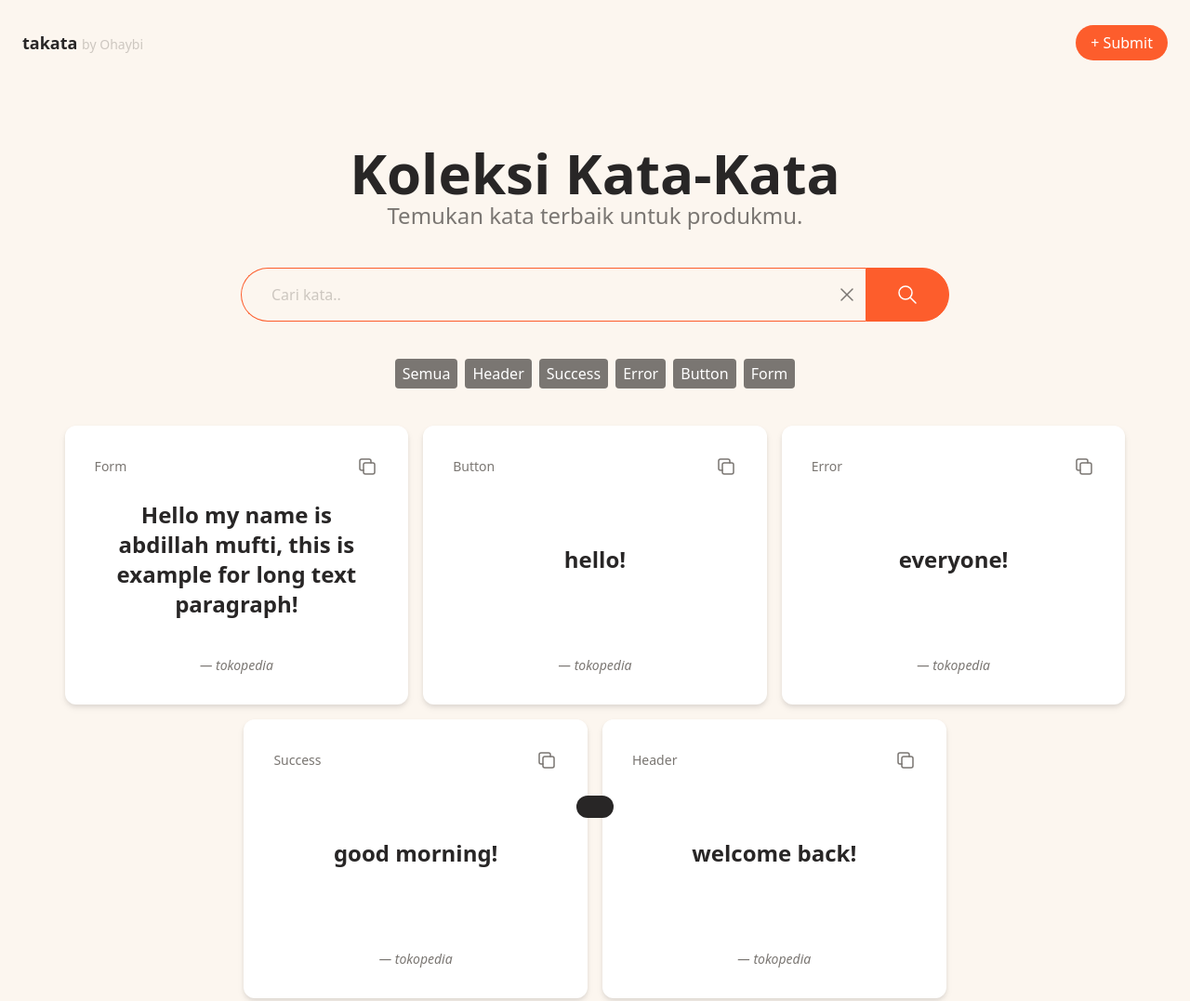
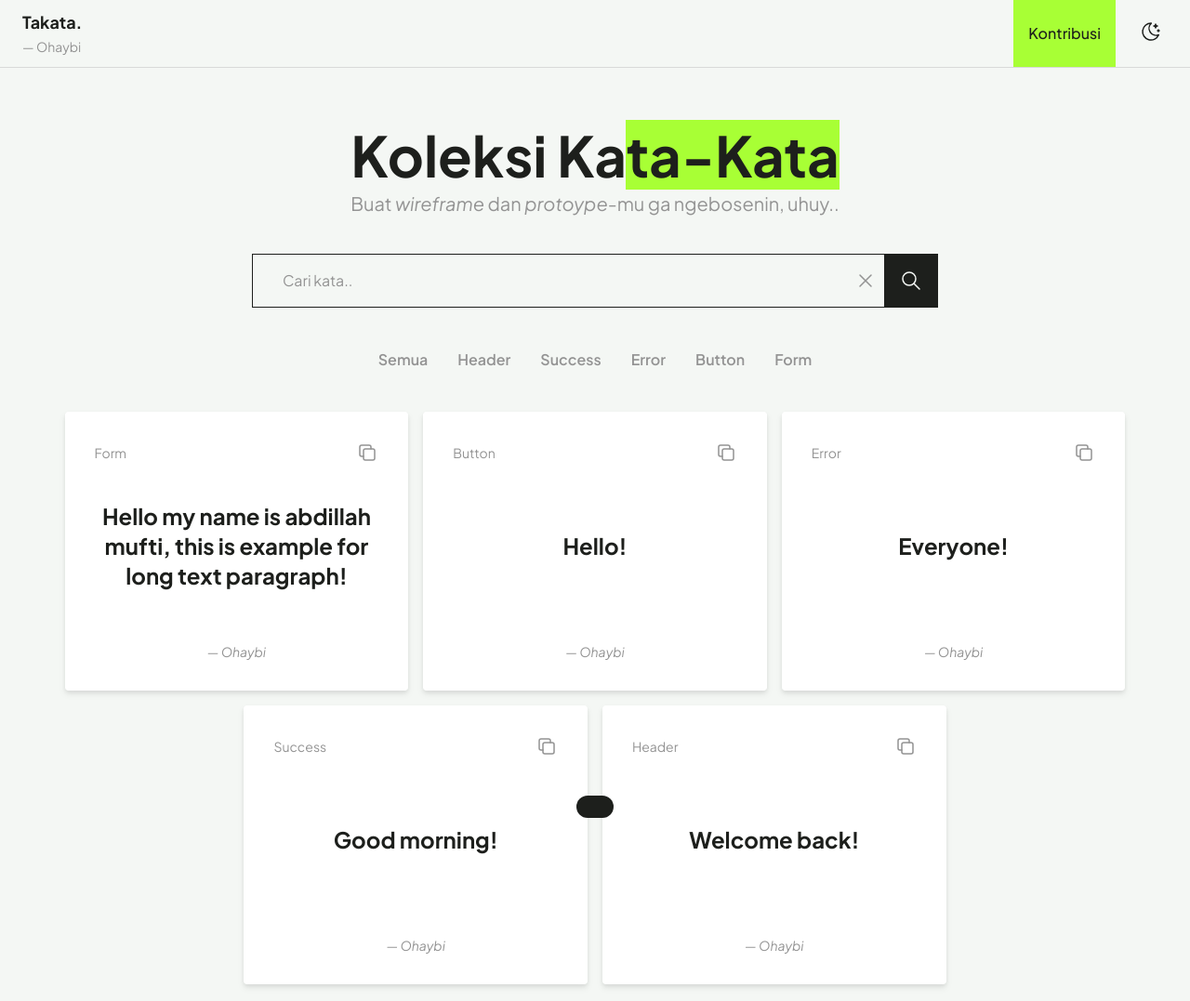
Before and after one commit to ohaybi/takata, a website: page index.html in a window 1280 px wide. Shown: the top 1077 px of the page at 93% size. Drawn offline with Linux system fonts and the light colour scheme.

Commit message:
update ui and add dark mode

```diff
--- a/index.html
+++ b/index.html
@@ -1,22 +1,59 @@
 <!DOCTYPE html>
-<html lang="en">
+<html lang="en" class="scroll-smooth">
   <head>
     <meta charset="UTF-8" />
     <meta http-equiv="X-UA-Compatible" content="IE=edge" />
     <meta name="viewport" content="width=device-width, initial-scale=1.0" />
     <title>Document</title>
 
+    <!-- Google Fonts -->
+    <link rel="preconnect" href="https://fonts.googleapis.com">
+    <link rel="preconnect" href="https://fonts.gstatic.com" crossorigin>
+    <link href="https://fonts.googleapis.com/css2?family=Plus+Jakarta+Sans:ital,wght@0,200;0,300;0,400;0,500;0,600;0,700;0,800;1,200;1,300;1,400;1,500;1,600;1,700;1,800&display=swap" rel="stylesheet">
+
     <link rel="stylesheet" href="dist/css/style.css" />
+    <script>
+      if (localStorage.theme === "dark" || (!("theme" in localStorage) && window.matchMedia("(prefers-color-scheme: dark)").matches)) {
+        document.documentElement.classList.add("dark");
+      } else {
+        document.documentElement.classList.remove("dark");
+      }
+    </script>
   </head>
-  <body class="scroll-smooth bg-whiteOrange text-black">
+  <body class="bg-putih text-hitam-100 min-h-screen dark:bg-hitam-100 dark:text-putih font-plus-jakarta">
     <!-- Navbar -->
-    <section id="navbar">
-      <div class="container py-8">
-        <div class="w-full flex justify-between items-center">
-          <h1 class="text-lg font-bold">takata <span class="text-sm text-light-gray font-normal">by Ohaybi</span> </h1>
-          <a href="#" class="duration-300 ease-in-out relative bottom-0 hover:bottom-1">
-            <span class="py-2 px-4 text-base text-white bg-primary rounded-full">+ Submit</span>
-          </a>
+    <section id="navbar" class="border-b border-hitam-10 dark:border-hitam-50">
+      <div class="container">
+        <div class="w-full py-2 md:py-0 flex justify-between items-center">
+          <div>
+            <h1 class="md:text-lg text-sm font-bold">Takata.</h1>
+            <span class="text-xs md:text-sm text-hitam-50 font-normal">— Ohaybi</span>
+          </div>
+          <div class="flex justify-center items-center">
+            <a href="#" class="py-6 px-4 text-xs md:text-base font-medium text-hitam-100 bg-primary mr-5 hidden md:block">
+              <span>Kontribusi</span>
+            </a>
+            <input type="checkbox" class="hidden" id="dark-toggle" />
+            <div>
+              <label for="dark-toggle">
+                <div class="relative flex h-9 w-9 cursor-pointer overflow-hidden rounded-full">
+                  <span class="toggle-icon mt-1 md:mt-0 absolute left-1/2 top-1 -translate-x-1/2 text-2xl transition-all duration-500 ease-in-out w-5 md:w-6">
+                    <svg xmlns="http://www.w3.org/2000/svg" class="icon icon-tabler icon-tabler-moon-stars" viewBox="0 0 24 24" stroke-width="1.5" stroke="#1D1F1C" fill="none" stroke-linecap="round" stroke-linejoin="round">
+                      <path stroke="none" d="M0 0h24v24H0z" fill="none"/>
+                      <path d="M12 3c.132 0 .263 0 .393 0a7.5 7.5 0 0 0 7.92 12.446a9 9 0 1 1 -8.313 -12.454z" />
+                      <path d="M17 4a2 2 0 0 0 2 2a2 2 0 0 0 -2 2a2 2 0 0 0 -2 -2a2 2 0 0 0 2 -2" />
+                      <path d="M19 11h2m-1 -1v2" />
+                    </svg>
+                    <svg xmlns="http://www.w3.org/2000/svg" class="icon icon-tabler icon-tabler-sun" viewBox="0 0 24 24" stroke-width="1.5" stroke="#F4F7F4" fill="none" stroke-linecap="round" stroke-linejoin="round">
+                      <path stroke="none" d="M0 0h24v24H0z" fill="none"/>
+                      <circle cx="12" cy="12" r="4" />
+                      <path d="M3 12h1m8 -9v1m8 8h1m-9 8v1m-6.4 -15.4l.7 .7m12.1 -.7l-.7 .7m0 11.4l.7 .7m-12.1 -.7l-.7 .7" />
+                    </svg>
+                  </span>
+                </div>
+              </label>
+            </div>
+          </div>
         </div>
       </div>
     </section>
@@ -24,10 +61,10 @@
 
     <!-- Hero -->
     <section id="hero-section">
-      <div class="container pt-16 pb-5">
+      <div class="container pt-8 md:pt-16 pb-5">
         <div class="w-full">
-          <h1 class="text-4xl md:text-6xl font-semibold text-center text-black">Koleksi Kata-Kata</h1>
-          <h3 class="text-lg md:text-2xl text-center text-gray">Temukan kata terbaik untuk produkmu.</h3>
+          <h1 class="text-2xl md:text-6xl font-bold text-center mb-2 capitalize">Koleksi Ka<span class="relative after:block after:absolute after:top-0 after:left-0 after:h-full after:w-0 after:-z-10 after:bg-primary after:animate-stabilo dark:text-hitam-100">ta-Kata</span></h1>
+          <h3 class="text-sm md:text-xl text-center text-hitam-50">Buat <span class="italic">wireframe</span> dan <span class="italic">protoype</span>-mu ga ngebosenin, uhuy..</h3>
         </div>
       </div>
     </section>
@@ -35,20 +72,20 @@
 
     <!-- Search Bar -->
     <section id="search-bar">
-      <form id="search-form" action="#" class="w-full flex justify-center items-center py-5">
+      <form id="search-form" action="#" class="w-full flex justify-center items-center py-2 md:py-5">
         <input type="text" name="search" id="search-input">
-        <a id="search-delete" class="cursor-pointer">
-          <svg xmlns="http://www.w3.org/2000/svg" class="icon icon-tabler icon-tabler-x" width="24" height="24" viewBox="0 0 24 24" stroke-width="1.5" stroke="#7A7672" fill="none" stroke-linecap="round" stroke-linejoin="round">
+        <button type="submit" id="search-submit" >
+          <svg xmlns="http://www.w3.org/2000/svg" class="icon icon-tabler icon-tabler-search" width="24" height="24" viewBox="0 0 24 24" stroke-width="1.5" fill="none" stroke-linecap="round" stroke-linejoin="round">
+          <path stroke="none" d="M0 0h24v24H0z" fill="none"/>
+          <circle cx="10" cy="10" r="7" />
+          <line x1="21" y1="21" x2="15" y2="15" />
+          </svg>
+        </button>
+        <button id="search-delete" class="cursor-pointer">
+          <svg xmlns="http://www.w3.org/2000/svg" class="icon icon-tabler icon-tabler-x" width="24" height="24" viewBox="0 0 24 24" stroke-width="1.5" fill="none" stroke-linecap="round" stroke-linejoin="round">
             <path stroke="none" d="M0 0h24v24H0z" fill="none"/>
             <line x1="18" y1="6" x2="6" y2="18" />
             <line x1="6" y1="6" x2="18" y2="18" />
-          </svg>
-        </a>
-        <button type="submit" id="search-submit" >
-          <svg xmlns="http://www.w3.org/2000/svg" class="icon icon-tabler icon-tabler-search" width="24" height="24" viewBox="0 0 24 24" stroke-width="1.5" stroke="#ffffff" fill="none" stroke-linecap="round" stroke-linejoin="round">
-          <path stroke="none" d="M0 0h24v24H0z" fill="none"/>
-          <circle cx="10" cy="10" r="7" />
-          <line x1="21" y1="21" x2="15" y2="15" />
           </svg>
         </button>
       </form>
@@ -57,8 +94,8 @@
 
     <!-- Category -->
     <section id="category-list">
-      <div class="container py-5">
-        <div class="category-button-wrap w-full flex justify-center items-center flex-wrap gap-2 mx-auto"></div>
+      <div class="container py-2 md:py-5">
+        <div class="category-button-wrap w-full flex justify-center items-center flex-wrap gap-2 md:gap-4 mx-auto"></div>
       </div>
     </section>
     <!-- End Category -->
@@ -71,7 +108,7 @@
     <!-- End Card Collection -->
 
     <!-- Copy Alert -->
-    <span id="copying-alert" class="text-sm fixed bottom-[-10%] left-1/2 -translate-x-1/2 z-50 px-5 py-3 text-white bg-black rounded-full"></span>
+    <span id="copying-alert" class="text-xs md:text-sm fixed bottom-[-10%] left-1/2 -translate-x-1/2 z-50 px-5 py-3 text-putih bg-hitam-100 dark:text-hitam-100 dark:bg-putih rounded-full"></span>
     <!-- End Copy Alert -->
 
     <script src="dist/js/script.js"></script>
--- a/note.txt
+++ /dev/null
@@ -1 +0,0 @@
-breaking new alert when copy success
--- a/package.json
+++ b/package.json
@@ -11,6 +11,8 @@
   "author": "",
   "license": "ISC",
   "devDependencies": {
+    "prettier": "^2.7.1",
+    "prettier-plugin-tailwindcss": "^0.1.13",
     "tailwindcss": "^3.1.8"
   }
 }
--- a/src/input.css
+++ b/src/input.css
@@ -2,56 +2,60 @@
 @tailwind components;
 @tailwind utilities;
 
+body {
+  font-family: "inter", "sans-serif";
+}
+
 .category-button {
-  @apply duration-300 ease-in-out py-1 px-2 text-white bg-gray rounded hover:bg-primary capitalize;
+  @apply relative rounded py-1 px-2 text-xs font-semibold capitalize text-hitam-50 duration-300 ease-in-out after:absolute after:top-0 after:left-0 after:-z-10 after:block after:h-full after:w-0 after:-skew-y-3 after:duration-300 hover:text-hitam-100 hover:after:w-[110%] hover:after:bg-primary  md:text-base;
 }
 
 .category-active {
-  @apply bg-primary;
+  @apply font-semibold text-hitam-100 after:w-full after:bg-primary;
 }
 
 #search-input {
-  @apply border-y border-l  placeholder:text-light-gray bg-transparent outline-none border-primary rounded-l-full py-4 px-8 w-1/2;
+  @apply order-1 w-1/2 border-y border-l border-hitam-100 bg-transparent py-2 px-4 text-hitam-100 outline-none placeholder:text-sm placeholder:text-hitam-50 dark:border-putih dark:text-putih md:py-4 md:px-8 md:placeholder:text-base;
 }
 
 #search-delete {
-  @apply border-y pr-2 py-4 border-primary;
+  @apply order-2 border-y border-hitam-100 stroke-hitam-50 px-2 py-2 dark:border-putih  md:py-4;
 }
 
 #search-submit {
-  @apply text-white border border-primary bg-primary rounded-r-full py-4 px-8;
+  @apply order-3 border border-hitam-100 bg-hitam-100 stroke-putih py-2 px-2 dark:border-putih dark:bg-putih dark:stroke-hitam-100 md:py-4 md:px-4;
 }
 
 .text-category {
-  @apply capitalize text-sm text-gray;
+  @apply text-xs capitalize text-hitam-50 md:text-sm;
 }
 
 .text-kata {
-  @apply font-bold text-center text-2xl relative -top-2;
+  @apply relative -top-2 text-center text-base font-bold md:text-2xl;
 }
 
 .author-link {
-  @apply text-sm text-gray italic;
+  @apply text-xs italic text-hitam-50 md:text-sm;
 }
 
 .button-copy {
-  @apply text-xl  hover:rotate-12 duration-200 stroke-gray hover:stroke-primary;
+  @apply stroke-hitam-50  text-base text-hitam-50 duration-200 hover:rotate-12 hover:stroke-primary;
 }
 
 .top-card {
-  @apply w-full flex justify-between items-center;
+  @apply flex w-full items-center justify-between;
 }
 
 .bottom-card {
-  @apply w-full flex justify-center items-center;
+  @apply flex w-full items-center justify-center;
 }
 
 .card-content {
-  @apply flex flex-col justify-between h-full p-6;
+  @apply flex h-full flex-col justify-between p-6;
 }
 
 .card-item {
-  @apply rounded-xl w-full md:w-[47%] lg:w-[30%] bg-white h-[300px] p-2 box-border duration-300 drop-shadow-md hover:drop-shadow-2xl;
+  @apply relative box-border h-[300px] w-full rounded bg-white p-2 drop-shadow-md duration-300 hover:z-10 hover:drop-shadow-2xl dark:bg-hitam-80 md:w-[47%] lg:w-[30%];
 }
 
 .hide {
@@ -61,3 +65,7 @@
 .animation-pop {
   @apply animate-pop;
 }
+
+.sliding {
+  @apply -top-1/2;
+}
--- a/tailwind.config.js
+++ b/tailwind.config.js
@@ -1,18 +1,24 @@
 /** @type {import('tailwindcss').Config} */
+const defaultTheme = require("tailwindcss/defaultTheme");
 module.exports = {
   content: ["index.html"],
+  darkMode: "class",
   theme: {
     container: {
       center: true,
       padding: "24px",
     },
     extend: {
+      fontFamily: {
+        "plus-jakarta": ["Plus Jakarta Sans", "sans-serif", ...defaultTheme.fontFamily.sans],
+      },
       colors: {
-        primary: "#fd5d2c",
-        black: "#282626",
-        gray: "#7A7672",
-        "light-gray": "#CDC7C0",
-        whiteOrange: "#FCF6EF",
+        primary: "#A8FF35",
+        "hitam-100": "#1D1F1C",
+        "hitam-80": "#292B28",
+        "hitam-50": "#939393",
+        "hitam-10": "#D9D9D9",
+        putih: "#F4F7F4",
       },
       screens: {
         "2xl": "1320px",
@@ -20,11 +26,16 @@ module.exports = {
       keyframes: {
         popSetting: {
           "0%, 100%": { bottom: "-10%" },
-          "20%, 60%": { bottom: "5vh" },
+          "20%, 60%": { bottom: "3vh" },
+        },
+        stabiloSetting: {
+          "0%": { width: "0" },
+          "100%": { width: "100%" },
         },
       },
       animation: {
         pop: "popSetting 2s ease-in-out",
+        stabilo: "stabiloSetting 1s ease-in-out forwards",
       },
     },
   },
```
Also changed, not shown: test.html (deleted, +0 -25 lines), dist/css/style.css, dist/js/script.js, 2 other files.
